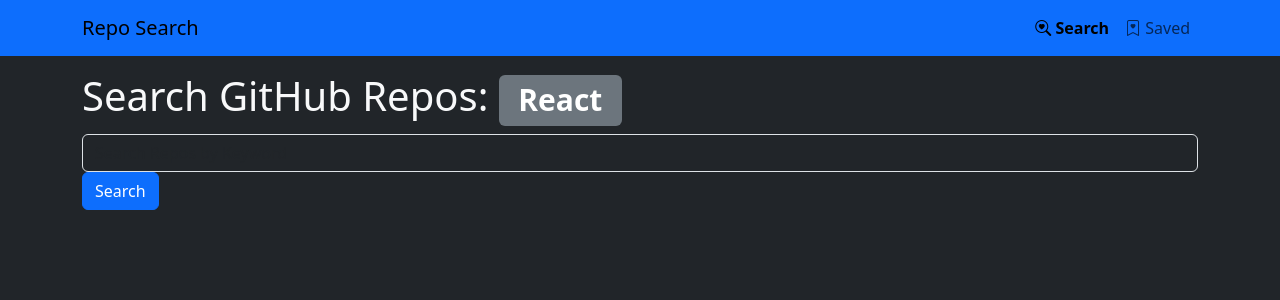
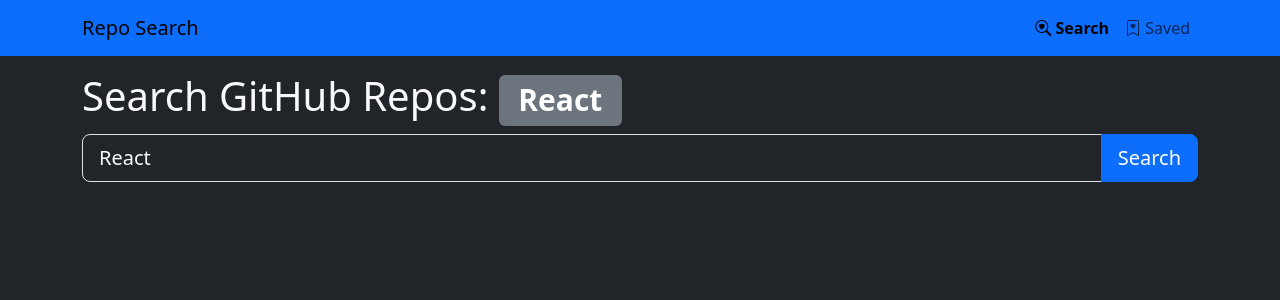
Before and after one commit to Krenbot/github-repo-search, a React (Create React App) app: page / in a window 1280 px wide. Shown: the top 300 px of the page. Built offline with nearby package versions, Linux system fonts and the light colour scheme.

Commit message:
seachForm component finished

```diff
--- a/src/components/searchForm.js
+++ b/src/components/searchForm.js
@@ -1,18 +1,28 @@
 import Button from './button'
 import Input from './input'
 
-const SearchForm = () => {
+const SearchForm = ({ term, setTerm, handleSubmit }) => {
     return (
-        <form>
+        //onSubmit for form also listens for 'enter' key for submission, preventDefault prevents page refresh
+        <form onSubmit={(event) => {
+            event.preventDefault()
+            handleSubmit()
+        }}>
+            <div className='input-group input-group-lg'>
                 <Input
+                    value={term}
+                    onChange={event => setTerm(event.target.value)}
                     name='search'
                     className='form-control bg-dark text-light'
                     placeholder='Search Repos by Keyword'
                     type='search'
                 />
-            <Button>
+                {/* 'disabled' prevents button from being clicked w/o an input */}
+                <Button
+                    disabled={!term}>
                     Search
                 </Button>
+            </div>
         </form>
     )
 }
--- a/src/pages/search.js
+++ b/src/pages/search.js
@@ -7,15 +7,23 @@
     const [loading, setLoading] = useState(false)
     const [repos, setRepos] = useState([])
     const [savedRepos, setSavedRepos] = useState([])
-
+    const searchRepos = () => {
+        console.log('searching repos...', term)
+    }
 
     return (
         <Container className="mt-3">
             <h1>Search GitHub Repos: <span className='badge bg-secondary'>{term}</span></h1>
 
-            <SearchForm />
+            <SearchForm
+                term={term}
+                setTerm={setTerm}
+                handleSubmit={searchRepos}
+            />
 
             {/* list */}
+
+
         </Container>
     )
 }
```
Lines whose indentation alone changed are shown as unchanged.
